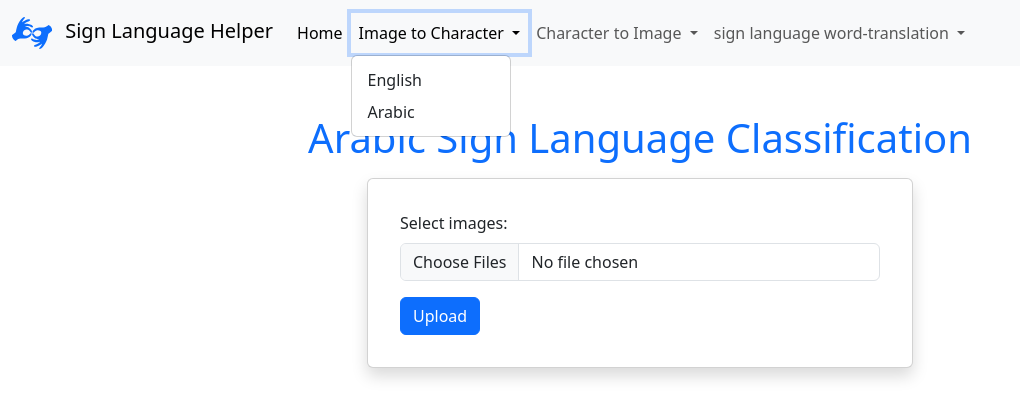
After one commit to g-magdy/sign-language-translator, a Flask app: page /word/arabic in a window 1280 px wide, after a click on "Image to Character". The commit adds this page. Shown: the top 418 px of the page, without its empty margins (0-1020 px from the left). Run offline with Flask 3, Linux system fonts and the light colour scheme; parts of the project's set-up code (start-up, migrations or seed data) failed here and were passed over.

Commit message:
last minute edits before submission

```diff
--- a/app.py
+++ b/app.py
@@ -1,3 +1,13 @@
+'''
+1. mapping characters
+2. word translation
+3. sentence translation
+
+4.
+'''
+
+
+
 import os
 import cv2
 from flask import Flask, render_template, request, url_for, send_from_directory
@@ -7,7 +17,6 @@ import joblib
 import numpy as np
 from tensorflow.keras.models import load_model #type: ignore
 from transformers import MarianMTModel, MarianTokenizer
-from consts import single_char_translations
 
 
 arabic_model = load_model('./models/arabic_model.h5')
@@ -130,5 +139,32 @@ def classification(language):
             return render_template(f"classification.html", show_result = True, predicted_class=predicted_class_label, edges_image=name, language=language)
 
 
+@app.route("/word/<language>", methods=['GET', 'POST'])
+def translate_word(language):
+
+    if language not in ['arabic', 'english']:
+        return "Invalid language", 404
+
+
+    if request.method == "GET":
+        return render_template(f"word_translation.html", show_result=False, language=language)
+    else:
+
+        print(request.files)
+
+        # if 'images' not in request.files:
+        #     return "No file was uploaded"
+
+        files = request.files.getlist('images')
+
+        for file in files:
+            if file.filename != "":
+                file.save(os.path.join(app.config['UPLOAD_FOLDER'], file.filename))
+
+        return "saved"
+
+
+
+
 if __name__ == "__main__":
     app.run(host="0.0.0.0", port=5000)
--- a/templates/classification.html
+++ b/templates/classification.html
@@ -27,6 +27,7 @@
                     <div class="mt-4 text-center">
                         <h5>Prediction Result:</h5>
                         <p>Predicted Class: {{ predicted_class }}</p>
+                        <p>Predicted Class: {{ predicted_class_map }}</p>
                     </div>
                     {% endif %}
 
--- a/templates/layout.html
+++ b/templates/layout.html
@@ -44,6 +44,16 @@
               <li><a class="dropdown-item" href="/txt/arabic">Arabic</a></li>
             </ul>
           </li>
+          <li class="nav-item dropdown">
+            <a class="nav-link dropdown-toggle" href="#" role="button" data-bs-toggle="dropdown" aria-expanded="false">
+              sign language word-translation
+            </a>
+            <ul class="dropdown-menu">
+              <li><a class="dropdown-item" href="/word/english">English</a></li>
+              <li><a class="dropdown-item" href="/word/arabic">Arabic</a></li>
+            </ul>
+          </li>
+
         </ul>
       </div>
     </div>
--- /dev/null
+++ b/templates/word_translation.html
@@ -0,0 +1,25 @@
+{% extends "layout.html" %}
+{% block title %}{{ language|capitalize }} Sign Language Classification{% endblock title %}
+{% block content %}
+<div class="container mt-5">
+    <h1 class="text-center text-primary my-3">{{ language|capitalize }} Sign Language Classification</h1>
+    <div class="row justify-content-center">
+        <div class="col-md-6">
+            <div class="card shadow">
+                <div class="card-body">
+
+                    <form action="/word/{{language}}" method="post" enctype="multipart/form-data" class="p-3">
+                        <div class="mb-3">
+                          <label for="images" class="form-label">Select images:</label>
+                          <input type="file" class="form-control" id="images" name="images[]" multiple>
+                        </div>
+                        <button type="submit" class="btn btn-primary">Upload</button>
+                      </form>
+
+                </div>
+            </div>
+        </div>
+    </div>
+</div>
+
+{% endblock content %}
```
Also changed, not shown: consts.py (+33 -1 lines).
